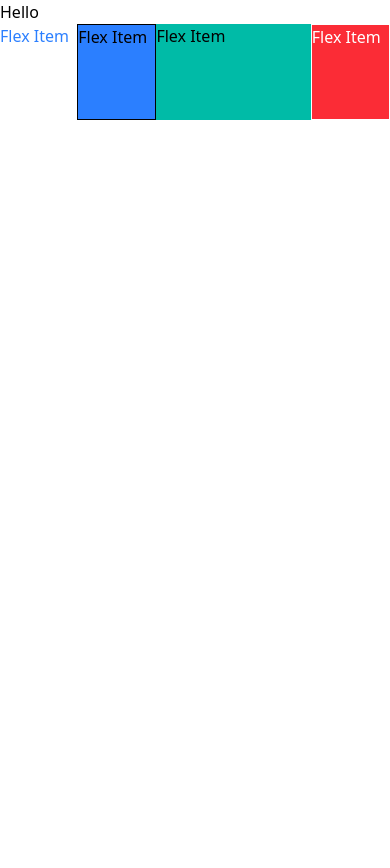
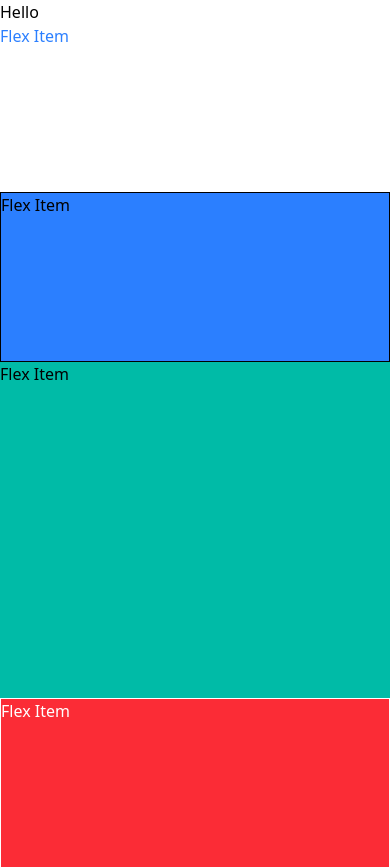
Before and after one commit to SD-074/chapter-1, a plain HTML site: page tailwind-intro/index.html in a window 390 px wide. Drawn offline with nearby package versions, Linux system fonts and the light colour scheme.

Commit message:
tailwind breakpoints code

```diff
--- a/tailwind-intro/index.html
+++ b/tailwind-intro/index.html
@@ -10,8 +10,8 @@
   </head>
   <body>
     <h1>Hello</h1>
-    <main class="flex h-screen  w-screen">
-      <section class="flex-1 h-24 text-blue-500">
+    <main class="flex flex-col h-screen w-screen md:flex-row">
+      <section class="flex-1 h-24 text-blue-500 lg:bg-red-400">
         <h3>Flex Item</h3>
       </section>
       <section class="flex-1 h-24 border bg-blue-500">
```
